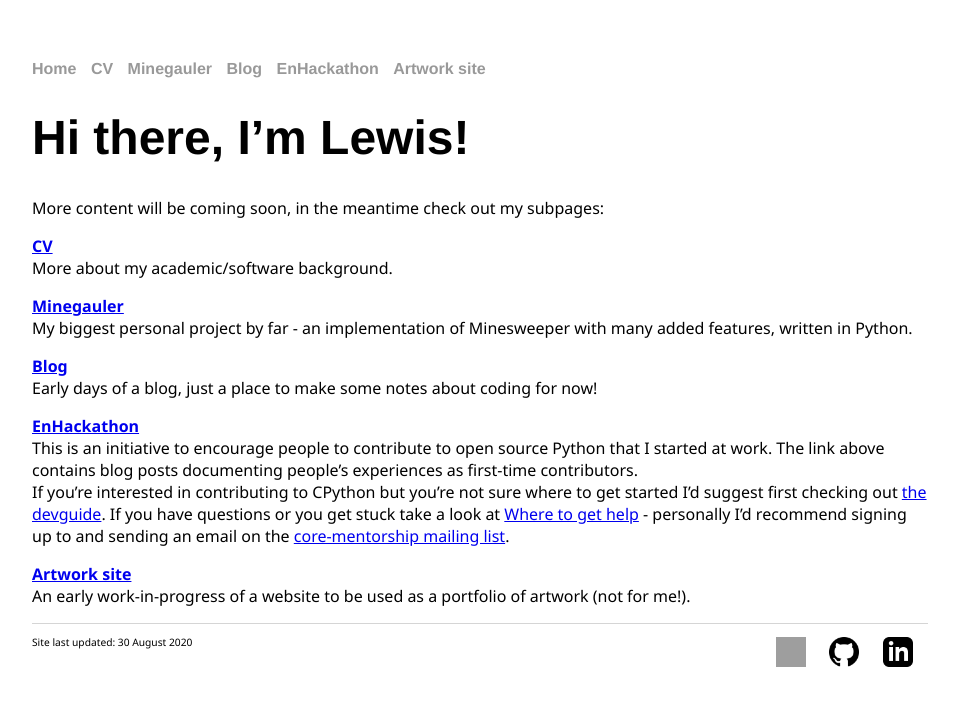
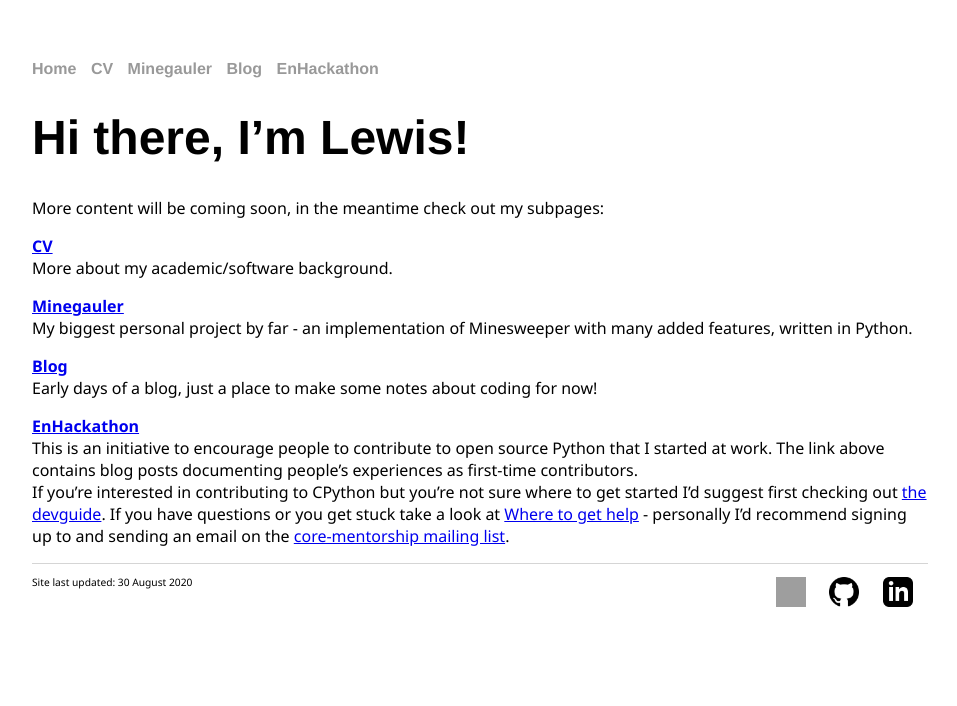
Before and after one commit to LewisGaul/LewisGaul.github.io, a Jekyll site: the page built from index.md, in a window 1280 px wide. Shown: the top 706 px of the page, without its empty margins (160-1117 px from the left). Built offline with Jekyll 4.4.1, drawn with Linux system fonts in a browser that asks for light colours; some of the changed lines change nothing that is shown; grey boxes are pictures that could not be loaded.

Commit message:
Remove artwork site and fix title

```diff
--- a/_config.yml
+++ b/_config.yml
@@ -1,4 +1,4 @@
-title: Lewis Gaul - Homepage
+title: Lewis Gaul
 baseurl: ""
 comments_locked: false
 
@@ -21,8 +21,8 @@ nav:
     href: /blog
   - name: EnHackathon
     href: https://enhackathon.github.io
-  - name: Artwork site
-    href: https://lewisgaul.github.io/artwork-site
+#  - name: Artwork site
+#    href: https://lewisgaul.github.io/artwork-site
 
 collections:
   posts:
--- a/index.md
+++ b/index.md
@@ -19,6 +19,3 @@ Early days of a blog, just a place to make some notes about coding for now!
 [**EnHackathon**](https://enhackathon.github.io)
 This is an initiative to encourage people to contribute to open source Python that I started at work. The link above contains blog posts documenting people's experiences as first-time contributors.
 If you're interested in contributing to CPython but you're not sure where to get started I'd suggest first checking out [the devguide](https://devguide.python.org/). If you have questions or you get stuck take a look at [Where to get help](https://devguide.python.org/help/) - personally I'd recommend signing up to and sending an email on the [core-mentorship mailing list](https://mail.python.org/mailman3/lists/core-mentorship.python.org/).
-
-[**Artwork site**](https://lewisgaul.github.io/artwork-site)
-An early work-in-progress of a website to be used as a portfolio of artwork (not for me!).
```
